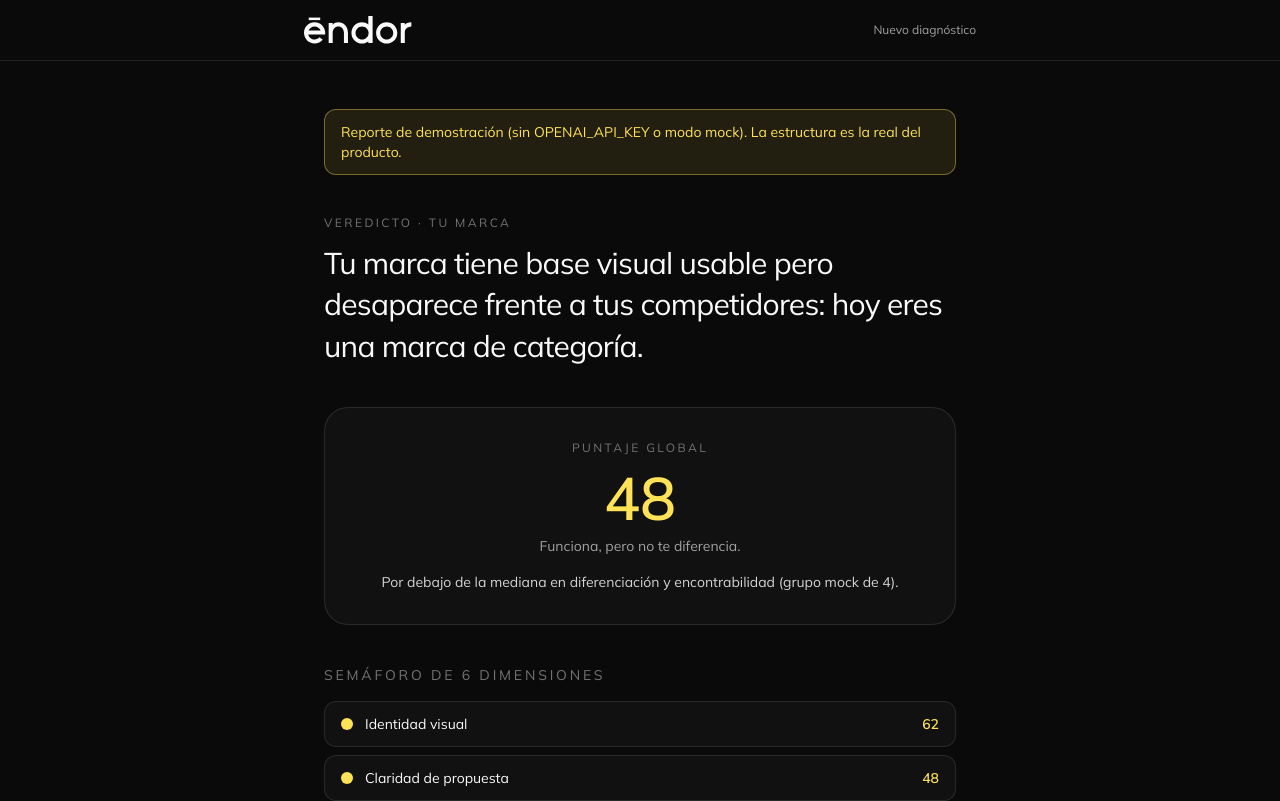
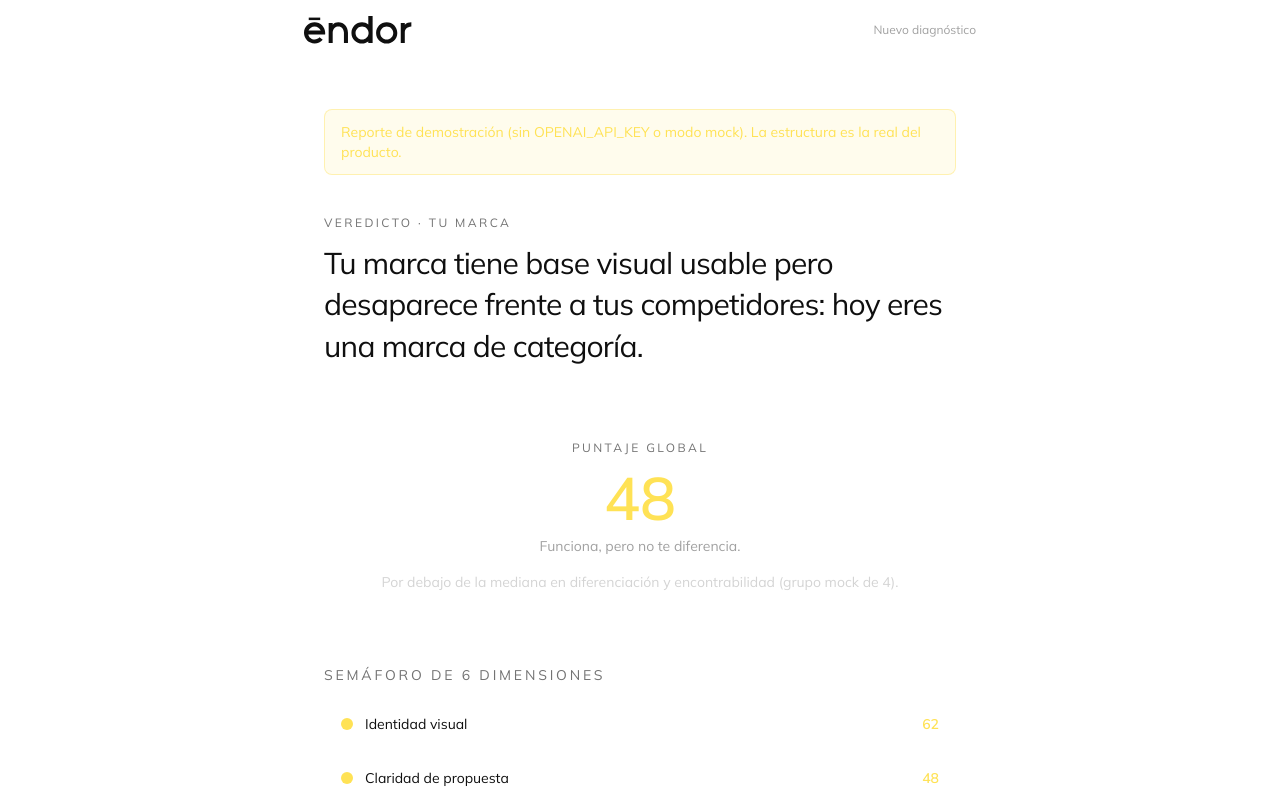
Before and after one commit to Grupo-Endor/Endor, a Next.js app: page /reporte/1 in a window 1280 px wide. Shown: the top 801 px of the page. Built offline with nearby package versions, Linux system fonts and the light colour scheme; no server answers; the database is empty.

Commit message:
feat: Lovable design tokens in globals.css

```diff
--- a/app/globals.css
+++ b/app/globals.css
@@ -1,30 +1,175 @@
 @import "tailwindcss";
 
-@theme {
+/*
+ * Endor design system — Landing "Brand Insight Hub" (Lovable port).
+ * Blanco, negro, gris claro y amarillo Endor. Prohibido el morado.
+ * Mulish (sustituto de Muli) para titulares y cuerpo;
+ * Playfair Display solo como acento editorial (cursiva).
+ */
+
+@theme inline {
+  --font-sans: var(--font-mulish), "Mulish", ui-sans-serif, system-ui, sans-serif;
+  --font-accent: var(--font-playfair), "Playfair Display", Georgia, serif;
+  --radius-sm: calc(var(--radius) - 4px);
+  --radius-md: calc(var(--radius) - 2px);
+  --radius-lg: var(--radius);
+  --radius-xl: calc(var(--radius) + 4px);
+  --radius-2xl: calc(var(--radius) + 8px);
+  --color-background: var(--background);
+  --color-foreground: var(--foreground);
+  --color-card: var(--card);
+  --color-card-foreground: var(--card-foreground);
+  --color-popover: var(--popover);
+  --color-popover-foreground: var(--popover-foreground);
+  --color-primary: var(--primary);
+  --color-primary-foreground: var(--primary-foreground);
+  --color-secondary: var(--secondary);
+  --color-secondary-foreground: var(--secondary-foreground);
+  --color-muted: var(--muted);
+  --color-muted-foreground: var(--muted-foreground);
+  --color-accent: var(--accent);
+  --color-accent-foreground: var(--accent-foreground);
+  --color-destructive: var(--destructive);
+  --color-destructive-foreground: var(--destructive-foreground);
+  --color-border: var(--border);
+  --color-input: var(--input);
+  --color-ring: var(--ring);
+  --color-signal-red: var(--signal-red);
+  --color-signal-yellow: var(--signal-yellow);
+  --color-signal-green: var(--signal-green);
+  /* Compat con páginas oscuras legacy (diagnostico/reporte) */
   --color-endor-black: #0a0a0a;
   --color-endor-white: #fafafa;
   --color-endor-accent: #ffe255;
   --color-endor-muted: #a3a3a3;
-  --font-sans: "Mulish", ui-sans-serif, system-ui, sans-serif;
 }
 
-html {
-  scroll-behavior: smooth;
+:root {
+  --radius: 0.25rem;
+  --background: oklch(1 0 0);
+  --foreground: oklch(0.17 0 0);
+  --card: oklch(1 0 0);
+  --card-foreground: oklch(0.17 0 0);
+  --popover: oklch(1 0 0);
+  --popover-foreground: oklch(0.17 0 0);
+  --primary: oklch(0.87 0.175 95.5);
+  --primary-foreground: oklch(0.17 0 0);
+  --secondary: oklch(0.962 0.004 95);
+  --secondary-foreground: oklch(0.17 0 0);
+  --muted: oklch(0.962 0.004 95);
+  --muted-foreground: oklch(0.48 0.008 95);
+  --accent: oklch(0.962 0.004 95);
+  --accent-foreground: oklch(0.17 0 0);
+  --destructive: oklch(0.577 0.245 27.325);
+  --destructive-foreground: oklch(0.99 0 0);
+  --border: oklch(0.9 0.005 95);
+  --input: oklch(0.9 0.005 95);
+  --ring: oklch(0.87 0.175 95.5);
+  --signal-red: oklch(0.6 0.2 27);
+  --signal-yellow: oklch(0.87 0.175 95.5);
+  --signal-green: oklch(0.65 0.15 150);
 }
 
-body {
-  background: var(--color-endor-black);
-  color: var(--color-endor-white);
-  font-family: var(--font-sans);
-  font-weight: 400;
+@layer base {
+  * {
+    border-color: var(--color-border);
+  }
+
+  body {
+    background-color: var(--color-background);
+    color: var(--color-foreground);
+    font-family: var(--font-sans);
+  }
+
+  html {
+    scroll-behavior: smooth;
+  }
+
+  @media (prefers-reduced-motion: reduce) {
+    html {
+      scroll-behavior: auto;
+    }
+
+    *,
+    *::before,
+    *::after {
+      animation-duration: 0.01ms !important;
+      transition-duration: 0.01ms !important;
+    }
+  }
 }
 
-/* Mulish: evitar weight 700 (manual de marca) */
-.font-semibold {
-  font-weight: 600;
+.font-accent {
+  font-family: var(--font-accent);
 }
-.font-bold {
-  font-weight: 600;
+
+/* Etiqueta de sección */
+@utility section-label {
+  font-size: 0.75rem;
+  font-weight: 700;
+  letter-spacing: 0.2em;
+  text-transform: uppercase;
+  color: var(--color-muted-foreground);
+}
+
+/* CTA principal Endor: amarillo, mayúsculas, tracking amplio */
+@utility btn-cta {
+  display: inline-flex;
+  align-items: center;
+  justify-content: center;
+  gap: 0.5rem;
+  background-color: var(--color-primary);
+  color: var(--color-primary-foreground);
+  padding: 1rem 2rem;
+  font-size: 0.8125rem;
+  font-weight: 700;
+  letter-spacing: 0.18em;
+  text-transform: uppercase;
+  transition: background-color 0.2s ease;
+
+  &:hover {
+    background-color: color-mix(in oklab, var(--color-primary) 88%, black);
+  }
+
+  &:disabled {
+    opacity: 0.6;
+    cursor: not-allowed;
+  }
+}
+
+@utility btn-cta-dark {
+  display: inline-flex;
+  align-items: center;
+  justify-content: center;
+  gap: 0.5rem;
+  background-color: var(--color-foreground);
+  color: var(--color-background);
+  padding: 1rem 2rem;
+  font-size: 0.8125rem;
+  font-weight: 700;
+  letter-spacing: 0.18em;
+  text-transform: uppercase;
+  transition: opacity 0.2s ease;
+
+  &:hover {
+    opacity: 0.85;
+  }
+}
+
+/* Scope oscuro para /diagnostico y /reporte (wizard legacy) */
+.theme-dark {
+  --background: oklch(0.14 0 0);
+  --foreground: oklch(0.98 0 0);
+  --card: oklch(0.17 0 0);
+  --card-foreground: oklch(0.98 0 0);
+  --secondary: oklch(0.22 0 0);
+  --secondary-foreground: oklch(0.98 0 0);
+  --muted: oklch(0.22 0 0);
+  --muted-foreground: oklch(0.65 0 0);
+  --border: oklch(0.28 0 0);
+  --input: oklch(0.28 0 0);
+  background-color: #0a0a0a;
+  color: #fafafa;
 }
 
 ::selection {
```
